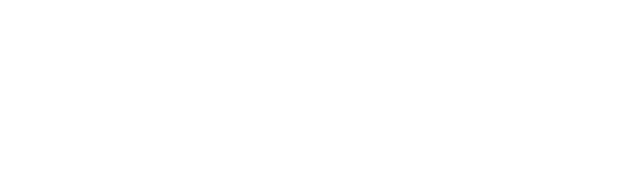
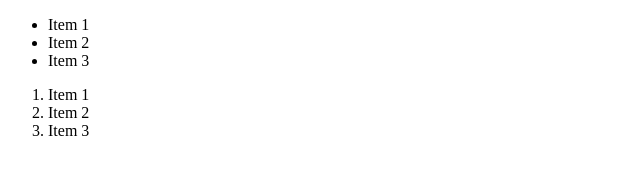
Before and after one commit to wastarot/-----, a plain HTML site: page index.html in a window 1280 px wide. Shown: the whole page, without its empty margins (0-640 px from the left). Drawn offline with Linux system fonts and the light colour scheme.

Commit message:
list types

```diff
--- a/index.html
+++ b/index.html
@@ -6,5 +6,16 @@
     <meta name="viewport" content="width=device-width, initial-scale=1.0" />
     <title>Document</title>
   </head>
-  <body></body>
+  <body>
+    <ul>
+      <li>Item 1</li>
+      <li>Item 2</li>
+      <li>Item 3</li>
+    </ul>
+    <ol>
+      <li>Item 1</li>
+      <li>Item 2</li>
+      <li>Item 3</li>
+    </ol>
+  </body>
 </html>
```
